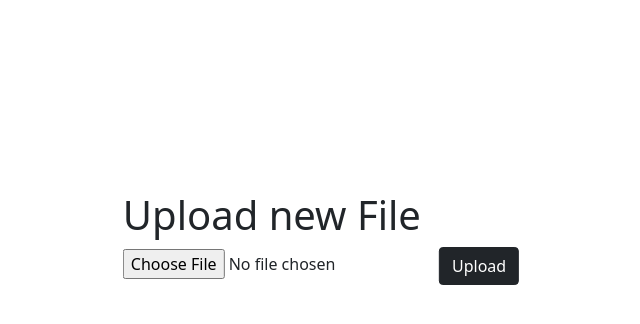
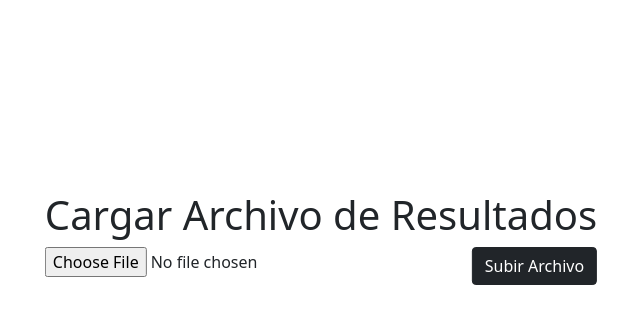
Before and after one commit to mcabside/CX, a Flask app: page / in a window 1280 px wide. Shown: the part 162-486 px from the top of the page, without its empty margins (319-959 px from the left). Run offline with Flask 2, Linux system fonts and the light colour scheme.

Commit message:
cosas UI

```diff
--- a/templates/home.html
+++ b/templates/home.html
@@ -7,14 +7,14 @@
 <body >
     <div class="center">
 
-    <title>Upload new File</title>
-    <h1>Upload new File</h1>
+
+    <h1>Cargar Archivo de Resultados</h1>
     <div >
         <form method=post enctype=multipart/form-data>
 
             <input type=file name=file required>
 
-            <input class="btn btn-dark" type=submit value=Upload>
+            <input class="btn btn-dark" type=submit value="Subir Archivo" style="float:right">
           </form>
 
     </div>
```
Also changed, not shown: templates/your_view.html (+6 -2 lines).
